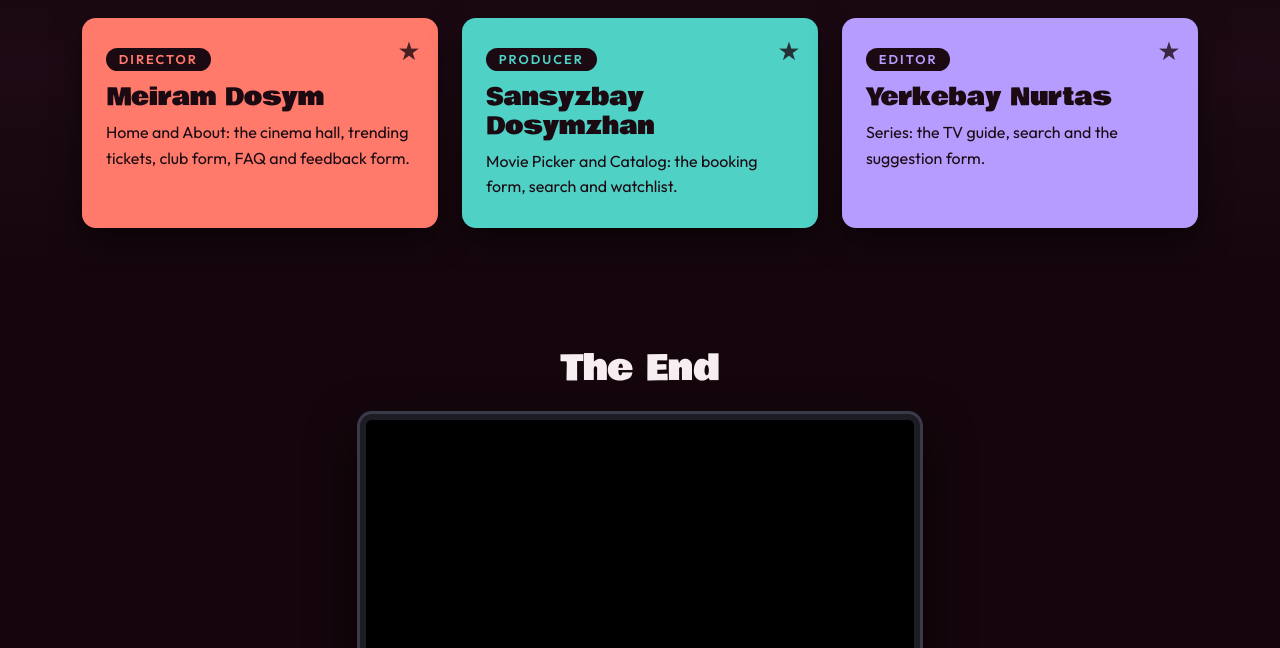
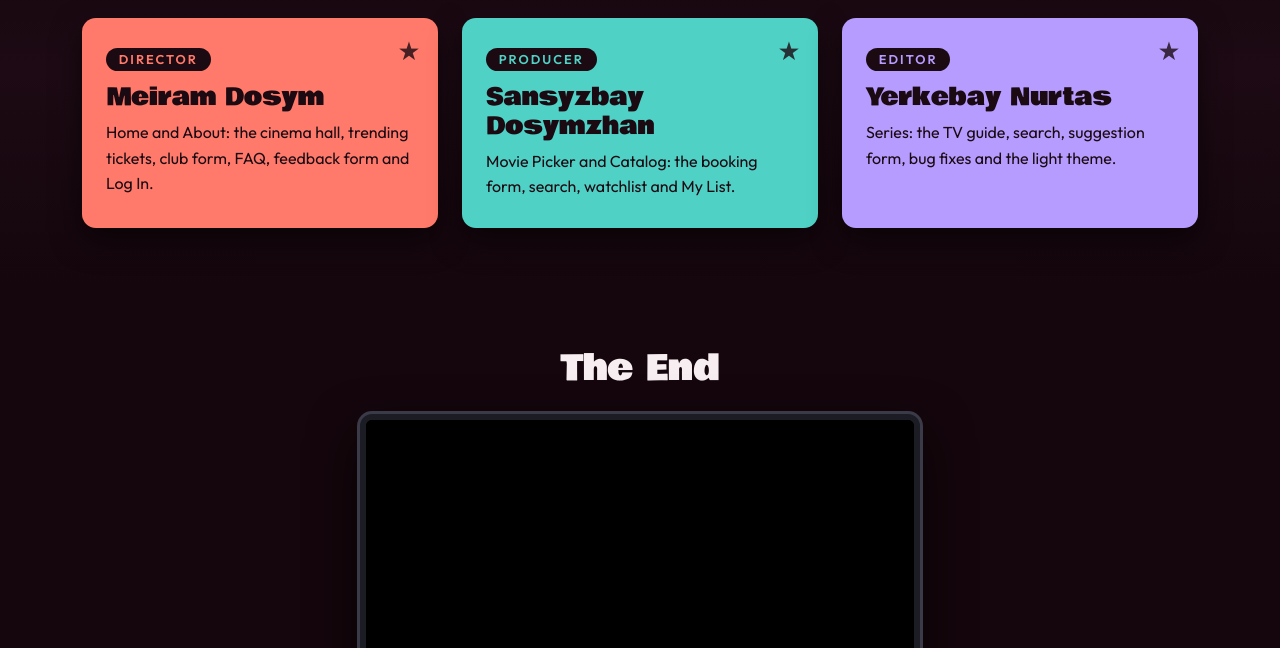
Before and after one commit to dosiks2028/Aspect, a plain HTML site: page about.html in a window 1280 px wide. Shown: the part 860-1508 px from the top of the page. Drawn offline with nearby package versions, Linux system fonts and the light colour scheme.

Commit message:
Update crew contribution credits

```diff
--- a/about.html
+++ b/about.html
@@ -116,17 +116,17 @@
           <article class="cast t-coral">
             <p class="cast-role">Director</p>
             <h3>Meiram Dosym</h3>
-            <p>Home and About: the cinema hall, trending tickets, club form, FAQ and feedback form.</p>
+            <p>Home and About: the cinema hall, trending tickets, club form, FAQ, feedback form and Log In.</p>
           </article>
           <article class="cast t-teal">
             <p class="cast-role">Producer</p>
             <h3>Sansyzbay Dosymzhan</h3>
-            <p>Movie Picker and Catalog: the booking form, search and watchlist.</p>
+            <p>Movie Picker and Catalog: the booking form, search, watchlist and My List.</p>
           </article>
           <article class="cast t-violet">
             <p class="cast-role">Editor</p>
             <h3>Yerkebay Nurtas</h3>
-            <p>Series: the TV guide, search and the suggestion form.</p>
+            <p>Series: the TV guide, search, suggestion form, bug fixes and the light theme.</p>
           </article>
         </div>
       </div>
```
